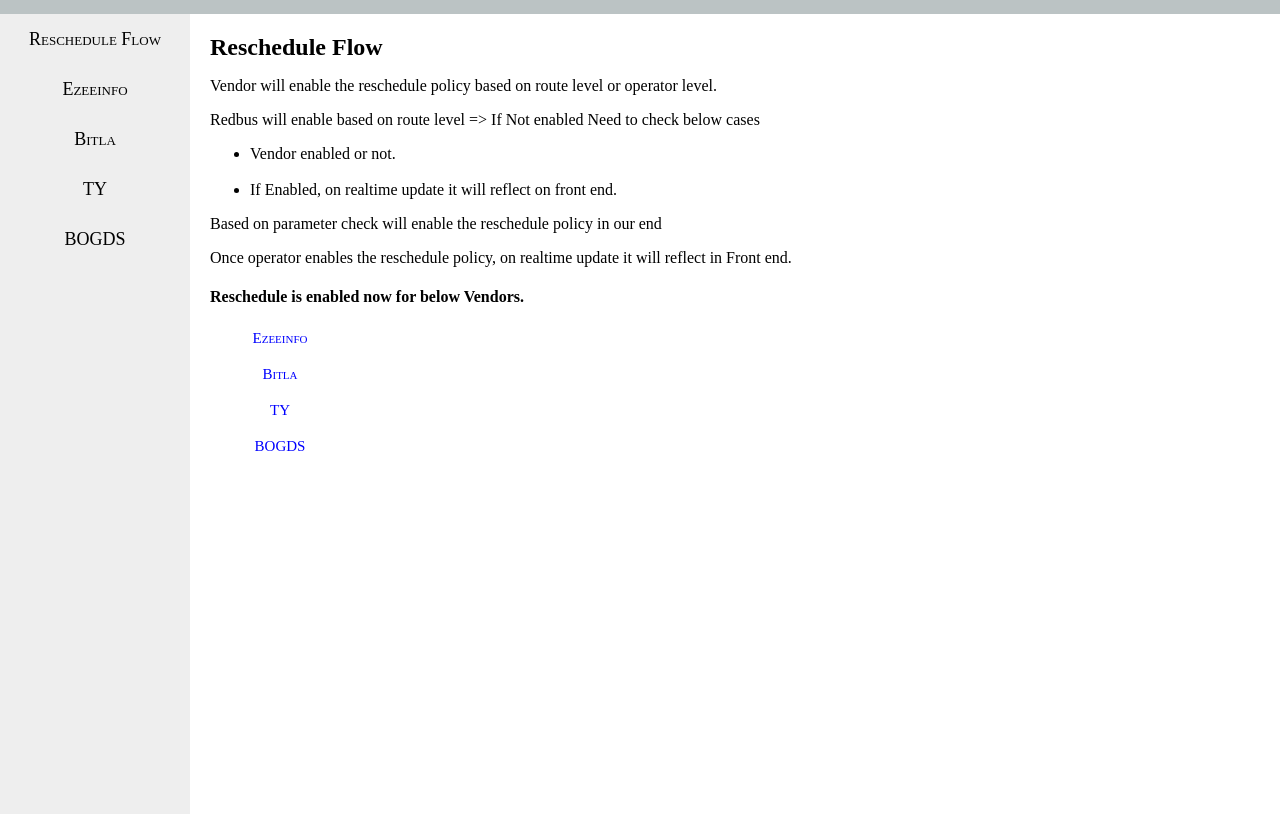
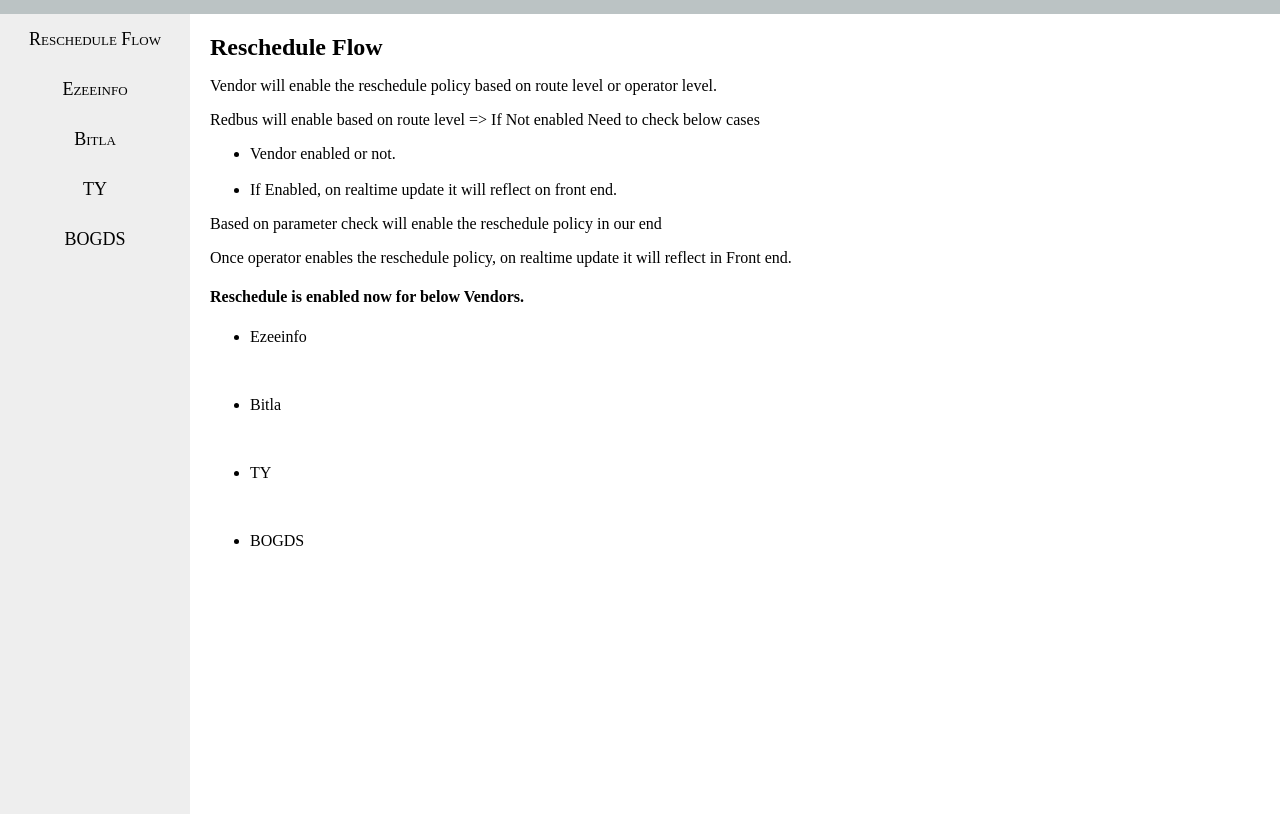
Before and after one commit to webproject-rb/webproject-rb.github.io, a plain HTML site: page index.html in a window 1280 px wide. Shown: the part 66-880 px from the top of the page. Drawn offline with Linux system fonts and the light colour scheme.

Commit message:
Update index.html
removing link in reschedule div

```diff
--- a/index.html
+++ b/index.html
@@ -65,22 +65,7 @@
         line-height:55px;
         transition:all .6s ease-in-out;
       }
-      #RescheduleFlow a {
-        line-height:20px;
-        text-decoration:none;
-        color: blue;
-        font-variant:small-caps;
-        font-size: 15px;
-        display: block;
-        width:60px;
-        text-align: center;
 
-      }
-      #RescheduleFlow a:hover {
-        background-color: rgb(53, 134, 226);
-        color:white;
-
-      }
 
       main {
         display:inline-block;
@@ -193,10 +178,10 @@
           <p>Based on parameter check will enable the reschedule policy in our end</p>
           <p>Once operator enables the reschedule policy, on realtime update it will reflect in Front end.</p>
           <h4>Reschedule is enabled now for below Vendors.</h4>
-          <ul><a href="#ezeeinfo">Ezeeinfo</a></ul>
-          <ul><a href="#Bitla">Bitla</a></ul>
-          <ul><a href="#TY">TY</a></ul>
-         <ul><a href="#BOGDS">BOGDS</a></ul>
+          <ul><li>Ezeeinfo</li></ul><br>
+          <ul><li>Bitla</li></ul><br>
+          <ul><li>TY</li></ul><br>
+         <ul><li>BOGDS</li></ul>
 
         </div>
       </main>
```
